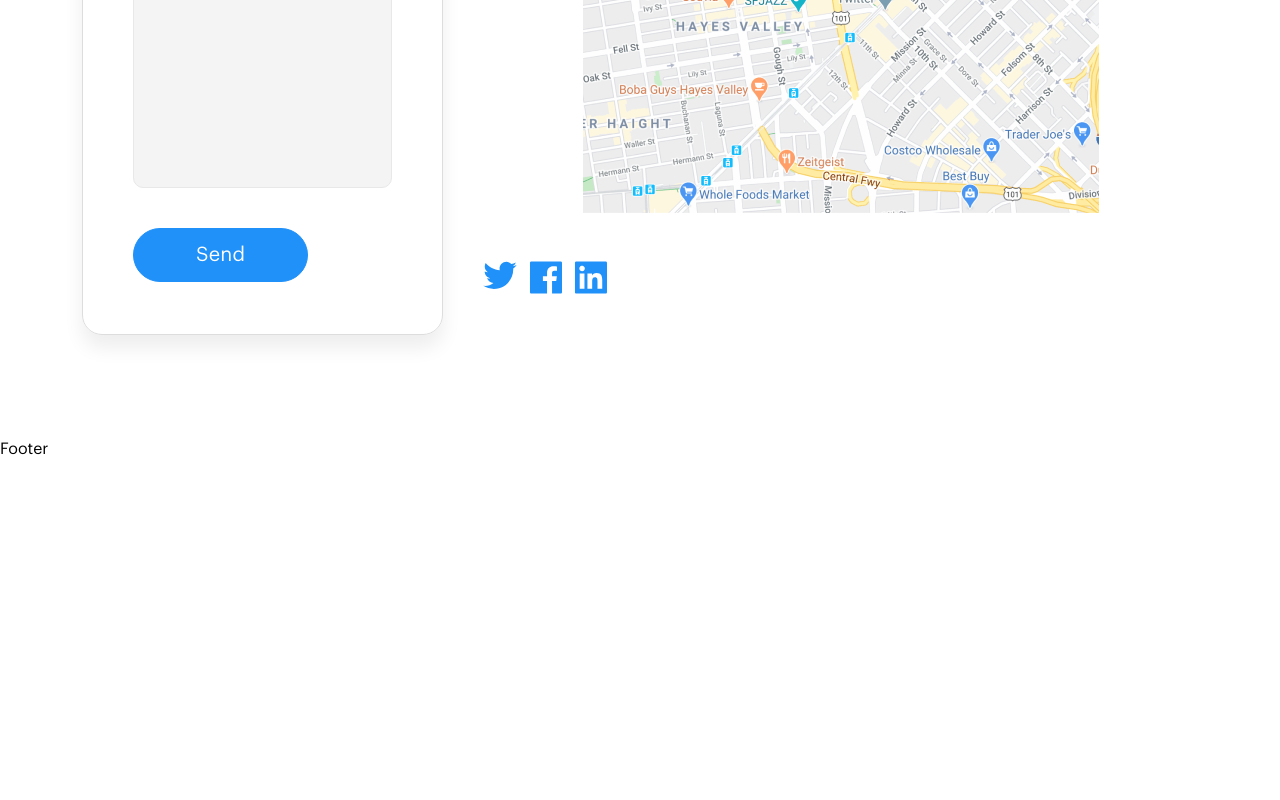
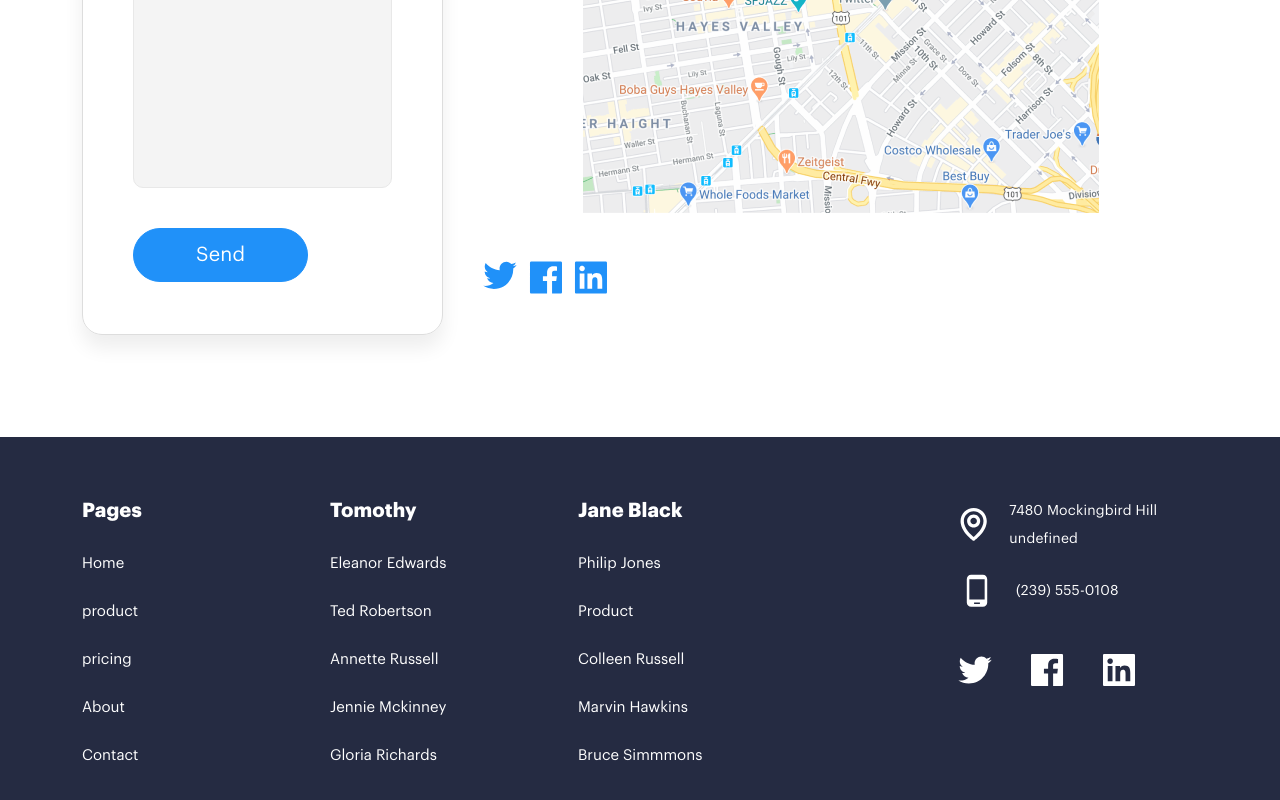
Before and after one commit to SitrakaHarinjaka/landing_test, a Nuxt app: page / in a window 1280 px wide. Shown: the part 7804-8604 px from the top of the page. Before the commit the page ends 8265 px from the top, so only its background shows below. Built offline with nearby package versions, Linux system fonts and the light colour scheme.

Commit message:
creation footer

```diff
--- a/assets/css/main.css
+++ b/assets/css/main.css
@@ -89,4 +89,28 @@
    #pricing .item#blue-template a.button-primary{
       @apply bg-lightText text-colorPrimary
    }
+
+   footer a {
+      @apply inline-block;
+   }
+
+   footer .contact {
+      @apply sm:mx-auto;
+   }
+
+   footer .contact .social li {
+      @apply inline-block mr-[30px] mt-[20px];
+   }
+
+   footer .contat .social .ul {
+      @apply sm:text-center;
+   }
+
+   footer li {
+      @apply flex items-center mb-5;
+   }
+
+   footer span {
+      @apply text-lightText text-sm leading-7 tracking-[0.2px] ml-4;
+   }
 }
--- /dev/null
+++ b/components/partials/Footer.vue
@@ -0,0 +1,168 @@
+<template>
+  <footer class="bg-titleSection py-[150px] sm:py-[60px]">
+    <div class="container">
+      <div class="footer-container w-full flex justify-between">
+        <div class="menus-footer w-2/3 flex">
+          <div class="item w-[30%] lg:w-[40%] sm:w-full sm:mb-[50px]">
+            <div class="title-item text-[20px] leading-[28px] tracking-[0.1px] text-white font-bold mb-[25px] text-lightText">Pages</div>
+            <ul>
+              <li>
+                <a href="#home">Home</a>
+              </li>
+              <li>
+                <a href="#product">product</a>
+              </li>
+              <li>
+                <a href="#pricing">pricing</a>
+              </li>
+              <li>
+                <a href="#about">About</a>
+              </li>
+              <li>
+                <a href="#contact">Contact</a>
+              </li>
+            </ul>
+          </div>
+          <div class="item w-[30%] lg:w-[40%] sm:w-full sm:mb-[50px]">
+            <div class="title-item text-[20px] leading-[28px] tracking-[0.1px] text-white font-bold mb-[25px] text-lightText">Tomothy</div>
+            <ul>
+              <li>
+                <a href="#home">Eleanor Edwards</a>
+              </li>
+              <li>
+                <a href="#home">Ted Robertson</a>
+              </li>
+              <li>
+                <a href="#home">Annette Russell</a>
+              </li>
+              <li>
+                <a href="#home">Jennie Mckinney</a>
+              </li>
+              <li>
+                <a href="#contact">Gloria Richards</a>
+              </li>
+            </ul>
+          </div>
+          <div class="item w-[30%] lg:w-[40%] sm:w-full sm:mb-[50px]">
+            <div class="title-item text-[20px] leading-[28px] tracking-[0.1px] text-white font-bold mb-[25px] text-lightText">Jane Black</div>
+            <ul>
+              <li>
+                <a href="#home">Philip Jones</a>
+              </li>
+              <li>
+                <a href="#home">Product</a>
+              </li>
+              <li>
+                <a href="#home">Colleen Russell</a>
+              </li>
+              <li>
+                <a href="#home">Marvin Hawkins</a>
+              </li>
+              <li>
+                <a href="#contact">Bruce Simmmons</a>
+              </li>
+            </ul>
+          </div>
+        </div>
+        <div class="contact w-1/3 pl-32">
+          <ul>
+            <li>
+              <svg
+                width="46"
+                height="47"
+                viewBox="0 0 46 47"
+                fill="none"
+                xmlns="http://www.w3.org/2000/svg"
+              >
+                <path
+                  d="M22.9987 27.1366C27.2269 27.1366 30.6654 23.6981 30.6654 19.4699C30.6654 15.2417 27.2269 11.8032 22.9987 11.8032C18.7705 11.8032 15.332 15.2417 15.332 19.4699C15.332 23.6981 18.7705 27.1366 22.9987 27.1366ZM22.9987 15.6366C25.1128 15.6366 26.832 17.3558 26.832 19.4699C26.832 21.584 25.1128 23.3032 22.9987 23.3032C20.8846 23.3032 19.1654 21.584 19.1654 19.4699C19.1654 17.3558 20.8846 15.6366 22.9987 15.6366Z"
+                  fill="white"
+                />
+                <path
+                  d="M21.8898 42.1136C22.2142 42.3452 22.6029 42.4697 23.0015 42.4697C23.4001 42.4697 23.7887 42.3452 24.1131 42.1136C24.6958 41.7015 38.3904 31.8134 38.3348 19.4701C38.3348 11.0156 31.4559 4.13672 23.0015 4.13672C14.5471 4.13672 7.66814 11.0156 7.66814 19.4605C7.61255 31.8134 21.3071 41.7015 21.8898 42.1136ZM23.0015 7.97005C29.3437 7.97005 34.5015 13.1278 34.5015 19.4796C34.5417 27.9858 26.0911 35.6237 23.0015 38.1288C19.9137 35.6218 11.4612 27.982 11.5015 19.4701C11.5015 13.1278 16.6592 7.97005 23.0015 7.97005Z"
+                  fill="white"
+                />
+              </svg>
+              <span>7480 Mockingbird Hill undefined </span>
+            </li>
+            <li>
+              <svg
+                width="46"
+                height="36"
+                viewBox="0 0 35 36"
+                fill="none"
+                xmlns="http://www.w3.org/2000/svg"
+              >
+                <path
+                  d="M23.3346 1.76172H11.668C9.24714 1.76172 7.29297 3.71589 7.29297 6.13672V29.4701C7.29297 31.8909 9.24714 33.8451 11.668 33.8451H23.3346C25.7555 33.8451 27.7096 31.8909 27.7096 29.4701V6.13672C27.7096 3.71589 25.7555 1.76172 23.3346 1.76172ZM20.418 30.9284H14.5846V29.4701H20.418V30.9284ZM25.1576 26.5534H9.84505V6.13672H25.1576V26.5534Z"
+                  fill="white"
+                />
+              </svg>
+              <span>(239) 555-0108</span>
+            </li>
+          </ul>
+          <div class="social">
+            <ul>
+              <li>
+                <a href="#">
+                  <svg
+                    width="42"
+                    height="42"
+                    viewBox="0 0 42 42"
+                    fill="none"
+                    xmlns="http://www.w3.org/2000/svg"
+                  >
+                    <path
+                      d="M37.6845 10.6854C36.4597 11.2137 35.1269 11.5939 33.754 11.742C35.1793 10.8952 36.2467 9.55742 36.7559 7.9796C35.4184 8.77527 33.9531 9.33321 32.4251 9.62867C31.7865 8.94593 31.0141 8.40203 30.156 8.03086C29.298 7.65969 28.3727 7.4692 27.4379 7.47127C23.6554 7.47127 20.6134 10.5373 20.6134 14.2997C20.6134 14.828 20.6775 15.3564 20.7815 15.8647C15.1179 15.5685 10.0666 12.8628 6.70842 8.72008C6.09652 9.76522 5.77587 10.9552 5.77981 12.1663C5.77981 14.5359 6.9846 16.6252 8.82179 17.854C7.7391 17.8114 6.68177 17.5138 5.73579 16.9854V17.0695C5.73579 20.3876 8.08131 23.1374 11.2073 23.7698C10.6204 23.9223 10.0166 24.0003 9.41017 24.002C8.96588 24.002 8.54561 23.958 8.12133 23.8979C8.98589 26.6037 11.5035 28.569 14.5015 28.633C12.156 30.4702 9.21805 31.5509 6.02798 31.5509C5.4556 31.5509 4.92726 31.5309 4.37891 31.4668C7.40487 33.4081 10.9952 34.5288 14.8617 34.5288C27.4139 34.5288 34.2823 24.1301 34.2823 15.1042C34.2823 14.808 34.2823 14.5118 34.2623 14.2156C35.5912 13.243 36.7559 12.0382 37.6845 10.6854Z"
+                      fill="white"
+                    />
+                  </svg>
+                </a>
+              </li>
+              <li>
+                <a href="#">
+                  <svg
+                    width="42"
+                    height="42"
+                    viewBox="0 0 42 42"
+                    fill="none"
+                    xmlns="http://www.w3.org/2000/svg"
+                  >
+                    <path
+                      d="M35.7517 4.98962H6.29255C5.58409 4.98962 5.01172 5.562 5.01172 6.27046V35.7296C5.01172 36.438 5.58409 37.0104 6.29255 37.0104H35.7517C36.4601 37.0104 37.0325 36.438 37.0325 35.7296V6.27046C37.0325 5.562 36.4601 4.98962 35.7517 4.98962ZM32.0533 14.3357H29.4956C27.4903 14.3357 27.1021 15.2883 27.1021 16.6892V19.7752H31.8892L31.2648 24.6064H27.1021V37.0104H22.1108V24.6104H17.9361V19.7752H22.1108V16.2129C22.1108 12.0782 24.6365 9.82476 28.3268 9.82476C30.096 9.82476 31.613 9.95685 32.0573 10.0169V14.3357H32.0533Z"
+                      fill="white"
+                    />
+                  </svg>
+                </a>
+              </li>
+              <li>
+                <a href="#">
+                  <svg
+                    width="42"
+                    height="42"
+                    viewBox="0 0 42 42"
+                    fill="none"
+                    xmlns="http://www.w3.org/2000/svg"
+                  >
+                    <path
+                      d="M35.736 4.98962H6.27692C5.56847 4.98962 4.99609 5.562 4.99609 6.27046V35.7296C4.99609 36.438 5.56847 37.0104 6.27692 37.0104H35.736C36.4445 37.0104 37.0169 36.438 37.0169 35.7296V6.27046C37.0169 5.562 36.4445 4.98962 35.736 4.98962ZM14.4943 32.2753H9.74317V16.9934H14.4943V32.2753ZM12.1207 14.9041C11.5761 14.9041 11.0437 14.7425 10.5908 14.44C10.1379 14.1374 9.78498 13.7073 9.57655 13.2041C9.36812 12.7009 9.31359 12.1472 9.41984 11.613C9.5261 11.0789 9.78837 10.5882 10.1735 10.203C10.5586 9.81792 11.0493 9.55565 11.5835 9.4494C12.1177 9.34314 12.6714 9.39768 13.1745 9.6061C13.6777 9.81453 14.1078 10.1675 14.4104 10.6203C14.713 11.0732 14.8745 11.6056 14.8745 12.1503C14.8705 13.6713 13.6377 14.9041 12.1207 14.9041ZM32.2818 32.2753H27.5347V24.8425C27.5347 23.0694 27.5027 20.7919 25.0651 20.7919C22.5955 20.7919 22.2153 22.7211 22.2153 24.7144V32.2753H17.4722V16.9934H22.0271V19.0828H22.0912C22.7236 17.882 24.2726 16.6132 26.5861 16.6132C31.3972 16.6132 32.2818 19.7792 32.2818 23.8939V32.2753Z"
+                      fill="white"
+                    />
+                  </svg>
+                </a>
+              </li>
+            </ul>
+          </div>
+        </div>
+      </div>
+    </div>
+  </footer>
+</template>
+
+<script lang="ts" setup>
+
+</script>
+
+<style>
+
+</style>
--- a/layouts/default.vue
+++ b/layouts/default.vue
@@ -4,9 +4,7 @@
 
     <slot />
 
-    <footer>
-      <h1>Footer</h1>
-    </footer>
+    <PartialsFooter/>
   </div>
 </template>
 
```
